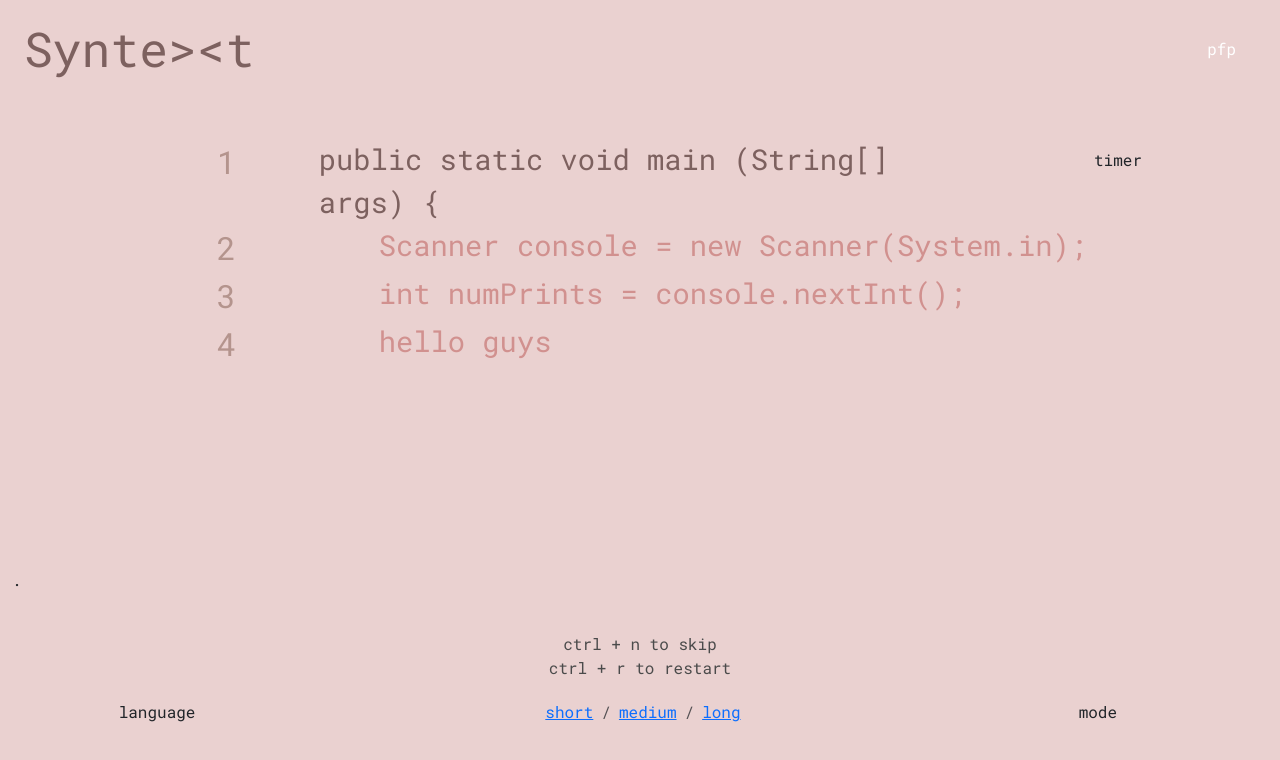
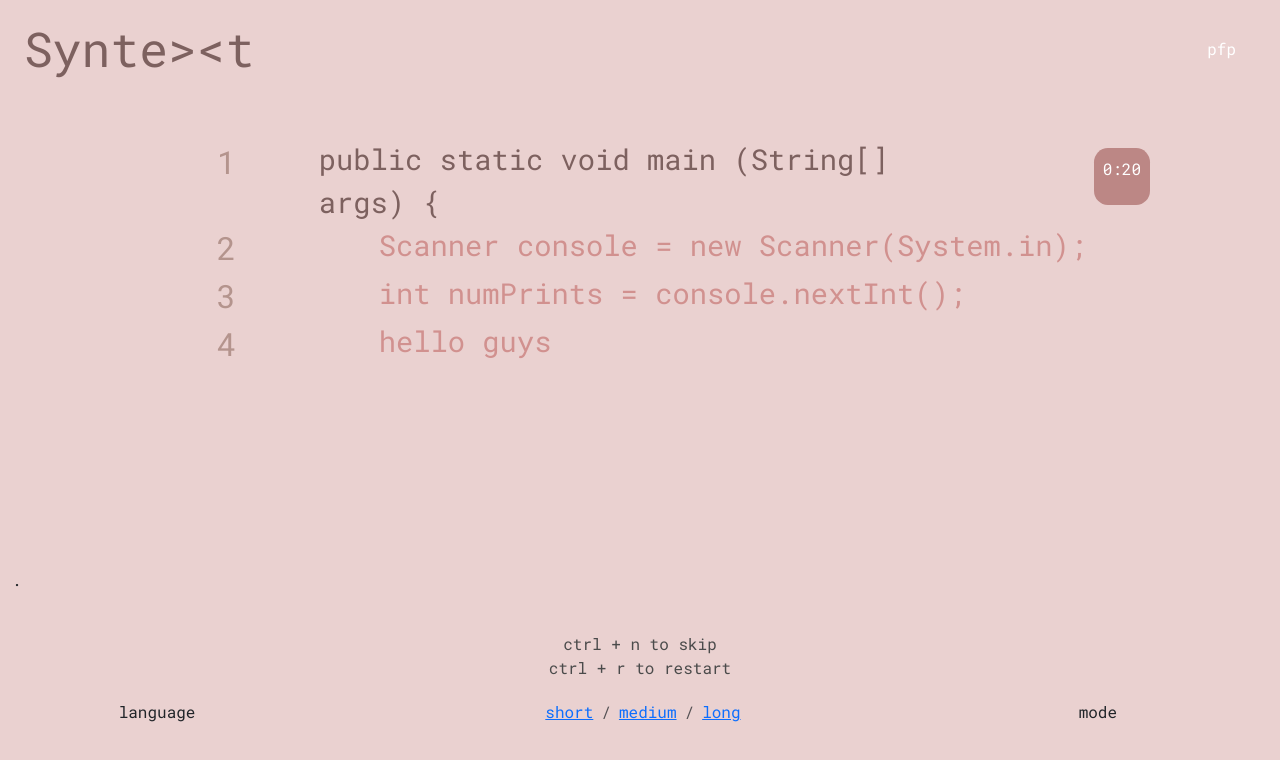
Before and after one commit to hcp-uw/syntext, a React (Create React App) app in the folder client/: page / in a window 1280 px wide. Shown: the top 760 px of the page. Built offline with nearby package versions, Linux system fonts and the light colour scheme.

Commit message:
added the timer component

```diff
--- /dev/null
+++ b/client/src/Components/Timer/Timer.css
@@ -0,0 +1,7 @@
+.timer {
+    width: fit-content;
+    max-height: fit-content;
+    padding: 5% 5% 5% 5%;
+    border-radius: 25%;
+    background-color: #BC8785;
+}
--- a/client/src/Components/Timer/Timer.js
+++ b/client/src/Components/Timer/Timer.js
@@ -0,0 +1,11 @@
+import style from "./Timer.css"
+
+const Timer = () => {
+    return(
+      <div className="timer" style={style}>
+        <p style={{color: "white"}}>0:20</p>
+      </div>
+    )
+}
+
+export default Timer;
--- a/client/src/index.js
+++ b/client/src/index.js
@@ -40,7 +40,7 @@ root.render(
         <Row>
           <Col md={{span: 1, offset: 1}} style={{fontSize: "2em", color: "rgba(180, 148, 141, 1)", paddingLeft: 110, paddingTop: 40}}>1</Col>
           <Col md={{span: 7}} style={{fontSize: "1.8em", color: "rgba(125, 97, 95, 1)", paddingLeft: 90, paddingTop: 40}}>public static void main (String[] args) &#123;</Col>
-          <Col md={{offset: 1}} style={{paddingTop: 50}}>timer</Col>
+          <Col md={{offset: 1}} style={{paddingTop: 50}}><Timer /></Col>
         </Row>
 
         <Row>
@@ -97,12 +97,6 @@ root.render(
       </Container>
 
     </body>
-
-
-    {/* <Logo />
-    <Language />
-    <Methods />
-    <GameMode /> */}
   </>
 
 );
```
